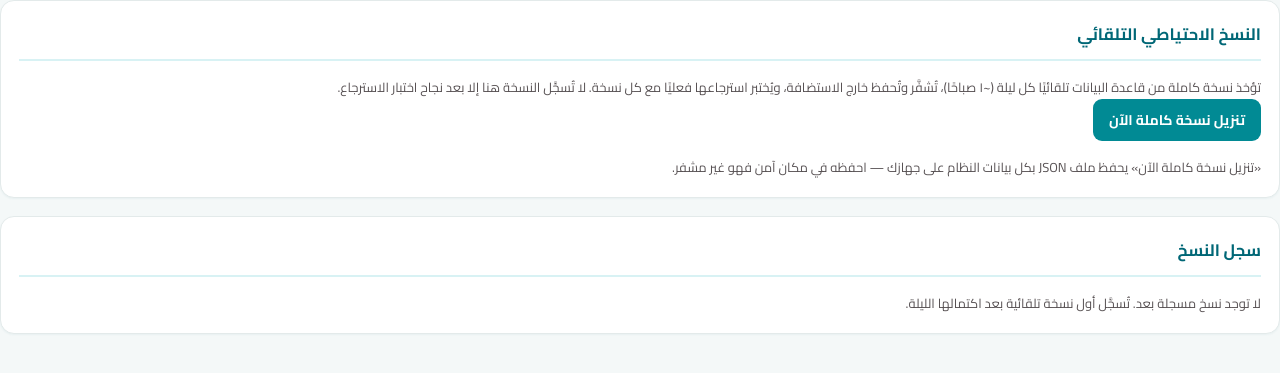
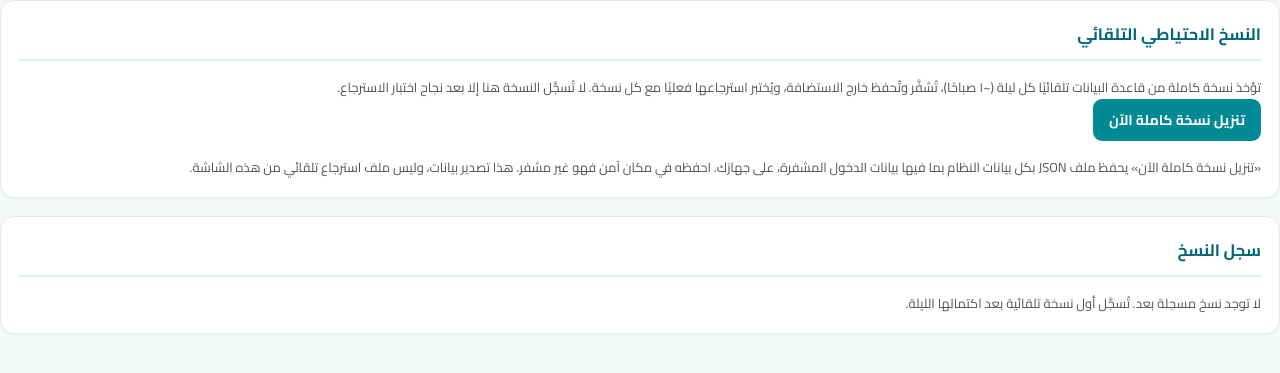
Before and after one commit to kayan-academy-sys/kayan-system, a Node project: template src/views/admin/backup.ejs in a window 1280 px wide. Shown: the top 373 px of the page. Run offline with Node 20 templates, Linux system fonts and the light colour scheme; the template is opened without the code that fills it, so the values that code supplies are empty.

Commit message:
Make restore refuse nonempty targets and clarify manual export limits

```diff
--- a/src/views/admin/backup.ejs
+++ b/src/views/admin/backup.ejs
@@ -15,7 +15,7 @@
     </form>
     <% } %>
   </div>
-  <p class="muted mt">«تنزيل نسخة كاملة الآن» يحفظ ملف JSON بكل بيانات النظام على جهازك — احفظه في مكان آمن فهو غير مشفر.</p>
+  <p class="muted mt">«تنزيل نسخة كاملة الآن» يحفظ ملف JSON بكل بيانات النظام بما فيها بيانات الدخول المشفرة، على جهازك. احفظه في مكان آمن فهو غير مشفر. هذا تصدير بيانات، وليس ملف استرجاع تلقائي من هذه الشاشة.</p>
 </div>
 
 <div class="card">
```
Also changed, not shown: 1 other file.
